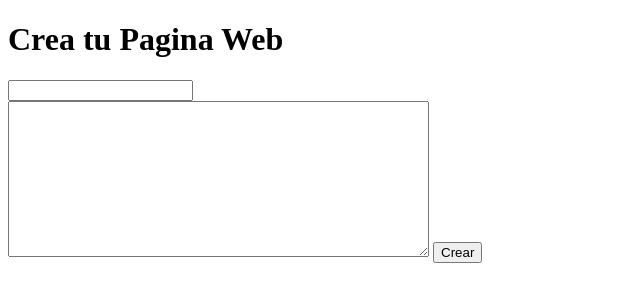
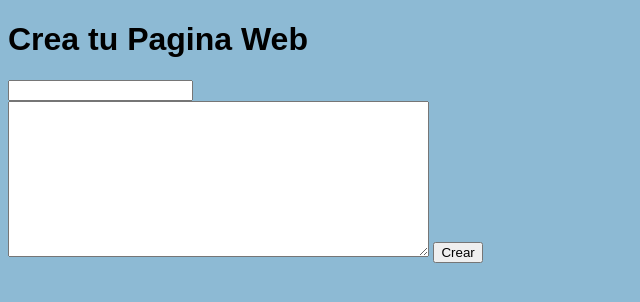
Before and after one commit to DrN25/wiki, a plain HTML site: page new.html in a window 1280 px wide. Shown: the whole page, without its empty margins (0-640 px from the left). Drawn offline with Linux system fonts and the light colour scheme.

Commit message:
Faltan estilos

```diff
--- /dev/null
+++ b/Estilos.css
@@ -0,0 +1,4 @@
+body {
+background-color: #8dbad4;
+font-family: 'Product Sans', sans-serif;
+}
--- a/new.html
+++ b/new.html
@@ -2,6 +2,7 @@
 <html>
 	<head>
 		<title>Crear Nueva Pagina</title>
+		<link rel="stylesheet" type="text/css" href="Estilos.css">
 	</head>
 	<body>
 		<h1>Crea tu Pagina Web</h1>
```
Also changed, not shown: index.html (+1 -0 lines), cgi-bin/Paginas/Ejemplo3.txt (added), 5 other files.
